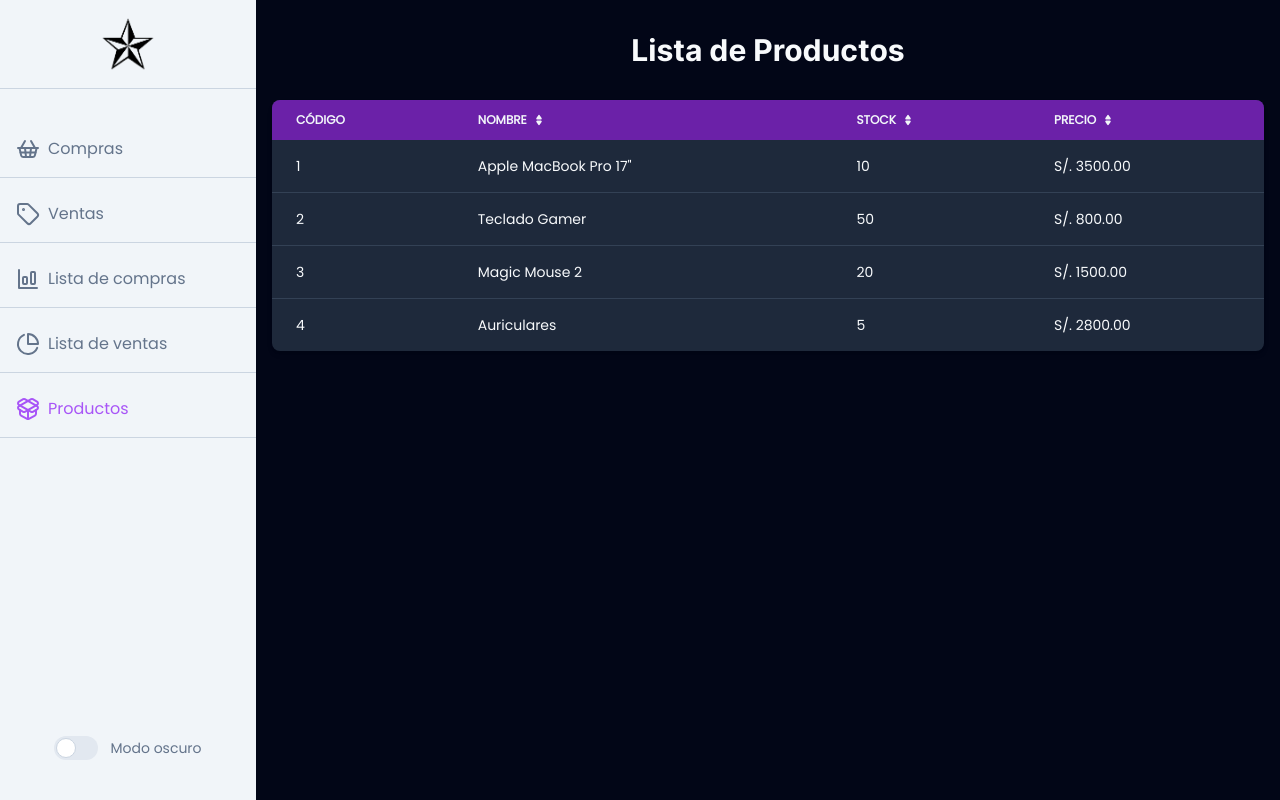
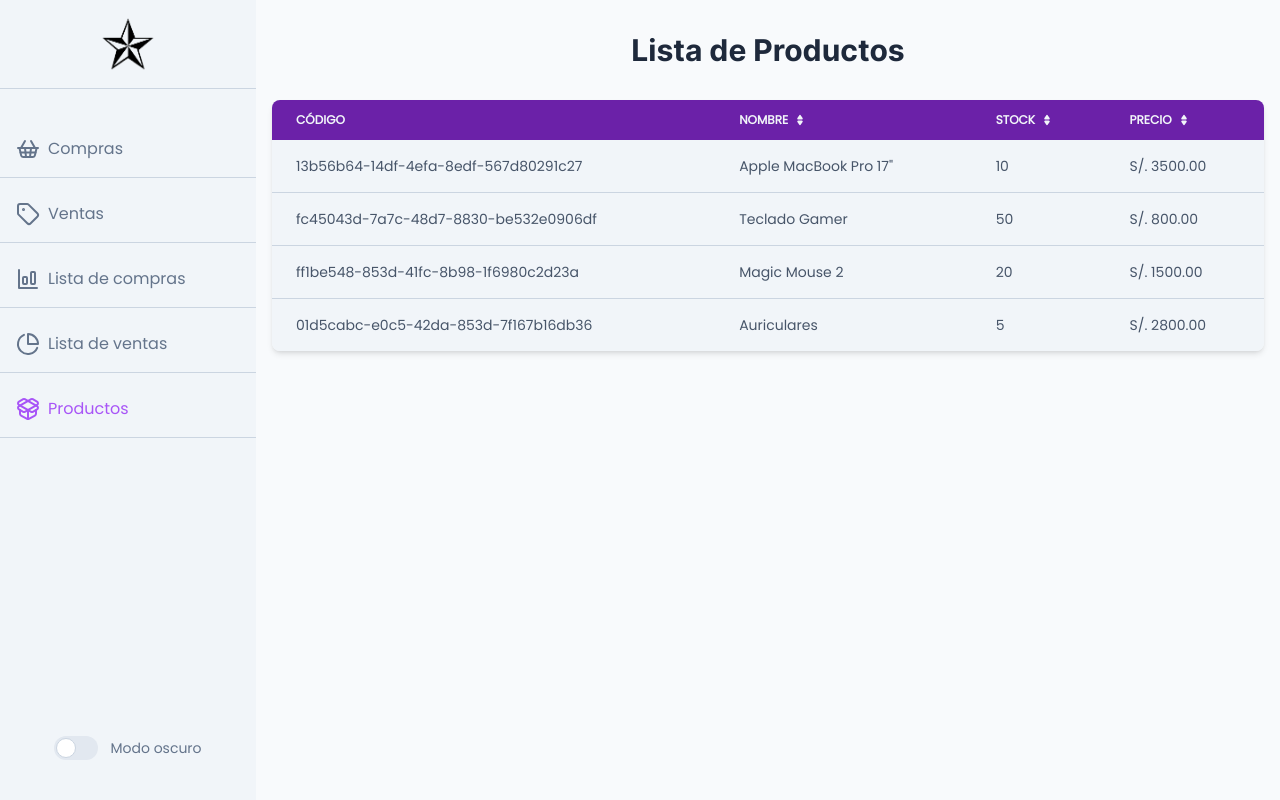
Before and after one commit to puriihuaman/shopping-sales-app, a React (Vite) app in the folder frontend/: page /productos in a window 1280 px wide. Built offline with nearby package versions, Linux system fonts and the light colour scheme.

Commit message:
style: add classes for dark mode

```diff
--- a/frontend/src/App.tsx
+++ b/frontend/src/App.tsx
@@ -8,7 +8,7 @@ import { BrowserRouter, Route, Routes } from 'react-router-dom';
 function App() {
 	return (
 		<>
-			<div className="flex">
+			<div className="grid lg:grid-cols-[256px_minmax(0,_1fr)]">
 				<BrowserRouter basename="/">
 					<Sidebar />
 
--- a/frontend/src/views/Products.tsx
+++ b/frontend/src/views/Products.tsx
@@ -1,65 +1,149 @@
 import { useEffect, useState } from 'react';
 
+enum OrderTerm {
+	NAME = 'NAME',
+	PRICE = 'PRICE',
+	STOCK = 'STOCK',
+}
+enum Direction {
+	'ASC' = 'ASC',
+	'DESC' = 'DESC',
+	'NORMAL' = 'NORMAL',
+}
+
 interface Product {
-	id: number;
+	id: string;
 	name: string;
 	stock: number;
 	price: number;
 }
 
 const productList: Array<Product> = [
-	{ id: 1, name: 'Apple MacBook Pro 17"', stock: 10, price: 3500 },
-	{ id: 2, name: 'Teclado Gamer', stock: 50, price: 800 },
-	{ id: 3, name: 'Magic Mouse 2', stock: 20, price: 1500 },
-	{ id: 4, name: 'Auriculares', stock: 5, price: 2800 },
+	{
+		id: crypto.randomUUID(),
+		name: 'Apple MacBook Pro 17"',
+		stock: 10,
+		price: 3500,
+	},
+	{ id: crypto.randomUUID(), name: 'Teclado Gamer', stock: 50, price: 800 },
+	{ id: crypto.randomUUID(), name: 'Magic Mouse 2', stock: 20, price: 1500 },
+	{ id: crypto.randomUUID(), name: 'Auriculares', stock: 5, price: 2800 },
 ];
 
 export const Products = () => {
 	const [products, setProducts] = useState<Product[]>(productList);
-	const [sortingDirection, setSortingDirection] = useState<string>('ASC');
+	const [sortingDirection, setSortingDirection] = useState<string>(
+		Direction.NORMAL
+	);
 
-	const handleSortStock = ({ sortBy }: { sortBy: string }): void => {
-		if (sortBy.toLowerCase() === 'price') {
-			sortStock();
-		} else if (sortBy.toLowerCase() === 'name') {
-			sortName();
+	const handleSorting = ({ sortBy }: { sortBy: string }): void => {
+		if (sortBy === OrderTerm.STOCK) {
+			sortByStock();
+		} else if (sortBy === OrderTerm.NAME) {
+			sortByName();
+		} else if (sortBy === OrderTerm.PRICE) {
+			sortByPrice();
 		}
 	};
 
-	const sortStock = (): void => {
+	const sortByName = (): void => {
 		let orderedProducts: Product[] = [];
 
-		if (sortingDirection.toUpperCase() === 'ASC') {
-			orderedProducts = products.sort(
-				(a: Product, b: Product): number => a.price - b.price
+		if (sortingDirection === Direction.NORMAL) {
+			console.log('ASC');
+
+			orderedProducts = products.sort((a: Product, b: Product): number =>
+				a.name.localeCompare(b.name)
 			);
+
+			setSortingDirection(Direction.ASC);
+		} else if (sortingDirection === Direction.ASC) {
+			console.log('DESC');
+			orderedProducts = products.sort((a: Product, b: Product): number =>
+				b.name.localeCompare(a.name)
+			);
+
+			setSortingDirection(Direction.DESC);
 		} else {
-			orderedProducts = products.sort(
-				(a: Product, b: Product): number => b.price - a.price
-			);
-			setSortingDirection('ASC');
+			console.log('NORMAL');
+			orderedProducts = [...productList];
+			setSortingDirection(Direction.NORMAL);
 		}
+
+		// if (sortingDirection === Direction.NORMAL) {
+		// 	orderedProducts = products.sort((a: Product, b: Product): number =>
+		// 		a.name.localeCompare(b.name)
+		// 	);
+		// 	setSortingDirection(Direction.ASC);
+		// } else if (sortingDirection === Direction.ASC) {
+		// 	orderedProducts = products.sort((a: Product, b: Product): number =>
+		// 		b.name.localeCompare(a.name)
+		// 	);
+		// 	setSortingDirection(Direction.DESC);
+		// } else {
+		// 	// orderedProducts = products.sort((a: Product, b: Product): number =>
+		// 	// 	a.id.localeCompare(b.id)
+		// 	// );
+		// 	console.log(productList);
+
+		// 	orderedProducts = products;
+		// 	setSortingDirection(Direction.NORMAL);
+		// }
 
 		setProducts((): Product[] => orderedProducts);
 	};
 
-	const sortName = () => {
+	const sortByStock = (): void => {
 		let orderedProducts: Product[] = [];
 
-		if (sortingDirection.toUpperCase() === 'ASC') {
-			orderedProducts = products.sort((a: Product, b: Product): number =>
-				a.name.localeCompare(b.name)
+		if (sortingDirection === Direction.NORMAL) {
+			orderedProducts = products.sort(
+				(a: Product, b: Product): number => a.stock - b.stock
 			);
-			setSortingDirection('DESC');
-		} else if (sortingDirection.toUpperCase() === 'DESC') {
-			orderedProducts = products.sort((a: Product, b: Product): number =>
-				b.name.localeCompare(a.name)
+
+			setSortingDirection(Direction.ASC);
+		} else if (sortingDirection === Direction.ASC) {
+			orderedProducts = products.sort(
+				(a: Product, b: Product): number => b.stock - a.stock
 			);
-			setSortingDirection('');
-		} else {
-			orderedProducts = products.sort((a: Product, b: Product) => a.id - b.id);
-			setSortingDirection('ASC');
+
+			setSortingDirection(Direction.DESC);
 		}
+
+		// else {
+		// 	orderedProducts = products.sort(
+		// 		(a: Product, b: Product): number => a.id - b.id
+		// 	);
+
+		// 	setSortingDirection(Direction.NORMAL);
+		// }
+
+		setProducts((): Product[] => orderedProducts);
+	};
+
+	const sortByPrice = (): void => {
+		let orderedProducts: Product[] = [];
+
+		if (sortingDirection === Direction.NORMAL) {
+			orderedProducts = products.sort(
+				(a: Product, b: Product): number => a.price - b.price
+			);
+
+			setSortingDirection(Direction.ASC);
+		} else if (sortingDirection === Direction.ASC) {
+			orderedProducts = products.sort(
+				(a: Product, b: Product): number => b.price - a.price
+			);
+			setSortingDirection(Direction.DESC);
+		}
+
+		// else {
+		// 	orderedProducts = products.sort(
+		// 		(a: Product, b: Product): number => a.id - b.id
+		// 	);
+
+		// 	setSortingDirection(Direction.NORMAL);
+		// }
 
 		setProducts((): Product[] => orderedProducts);
 	};
@@ -70,7 +154,7 @@ export const Products = () => {
 	}, [products]);
 
 	return (
-		<main className="flex-1 min-h-screen bg-slate-950 text-slate-50 overflow-hidden">
+		<main className="flex-1 min-h-screen text-slate-800 bg-slate-50 overflow-hidden dark:text-slate-50 dark:bg-slate-950 transition-colors duration-300">
 			<header className="text-center py-8">
 				<h1 className="text-xl md:text-2xl lg:text-3xl font-heading">
 					Lista de Productos
@@ -79,7 +163,7 @@ export const Products = () => {
 
 			<div className="px-4">
 				<div className="relative overflow-x-auto shadow-md sm:rounded-lg">
-					<table className="w-full text-sm text-left rtl:text-right text-slate-50 bg-slate-800">
+					<table className="w-full text-sm text-left rtl:text-right text-slate-600 bg-slate-100 dark:text-current dark:bg-slate-900 transition-colors duration-300">
 						<thead className="text-xs uppercase text-slate-100 bg-purple-800">
 							<tr>
 								<th scope="col" className="px-6 py-3">
@@ -89,7 +173,9 @@ export const Products = () => {
 									<div className="flex items-center">
 										NOMBRE
 										<button
-											onClick={(): void => handleSortStock({ sortBy: 'name' })}
+											onClick={(): void =>
+												handleSorting({ sortBy: OrderTerm.NAME })
+											}
 										>
 											<svg
 												className="w-3 h-3 ms-1.5"
@@ -103,10 +189,13 @@ export const Products = () => {
 										</button>
 									</div>
 								</th>
+
 								<th scope="col" className="px-6 py-3">
 									<div className="flex items-center">
 										STOCK
-										<a href="#">
+										<button
+											onClick={() => handleSorting({ sortBy: OrderTerm.STOCK })}
+										>
 											<svg
 												className="w-3 h-3 ms-1.5"
 												aria-hidden="true"
@@ -116,14 +205,17 @@ export const Products = () => {
 											>
 												<path d="M8.574 11.024h6.852a2.075 2.075 0 0 0 1.847-1.086 1.9 1.9 0 0 0-.11-1.986L13.736 2.9a2.122 2.122 0 0 0-3.472 0L6.837 7.952a1.9 1.9 0 0 0-.11 1.986 2.074 2.074 0 0 0 1.847 1.086Zm6.852 1.952H8.574a2.072 2.072 0 0 0-1.847 1.087 1.9 1.9 0 0 0 .11 1.985l3.426 5.05a2.123 2.123 0 0 0 3.472 0l3.427-5.05a1.9 1.9 0 0 0 .11-1.985 2.074 2.074 0 0 0-1.846-1.087Z" />
 											</svg>
-										</a>
+										</button>
 									</div>
 								</th>
+
 								<th scope="col" className="px-6 py-3">
 									<div className="flex items-center">
 										PRECIO
 										<button
-											onClick={(): void => handleSortStock({ sortBy: 'price' })}
+											onClick={(): void =>
+												handleSorting({ sortBy: OrderTerm.PRICE })
+											}
 										>
 											<svg
 												className="w-3 h-3 ms-1.5"
@@ -158,11 +250,11 @@ export const Products = () => {
 							{products.map((product: Product) => (
 								<tr
 									key={product.id}
-									className="bg-whiteS border-b border-slate-700 last:border-none hover:bg-gray-900 dark:bg-gray-800 dark:border-gray-700 transition-colors duration-300"
+									className="bg-whiteS border-b border-slate-300 last:border-none hover:text-purple-500 hover:bg-slate-50 dark:bg-slate-900 dark:border-slate-800 dark:hover:bg-slate-800 transition-colors duration-300"
 								>
 									<th
 										scope="row"
-										className="px-6 py-4 font-medium text-gray-9000 whitespace-nowrap dark:text-white"
+										className="px-6 py-4 font-medium text-current whitespace-nowrap hover:text-current"
 									>
 										{product.id}
 									</th>
```
